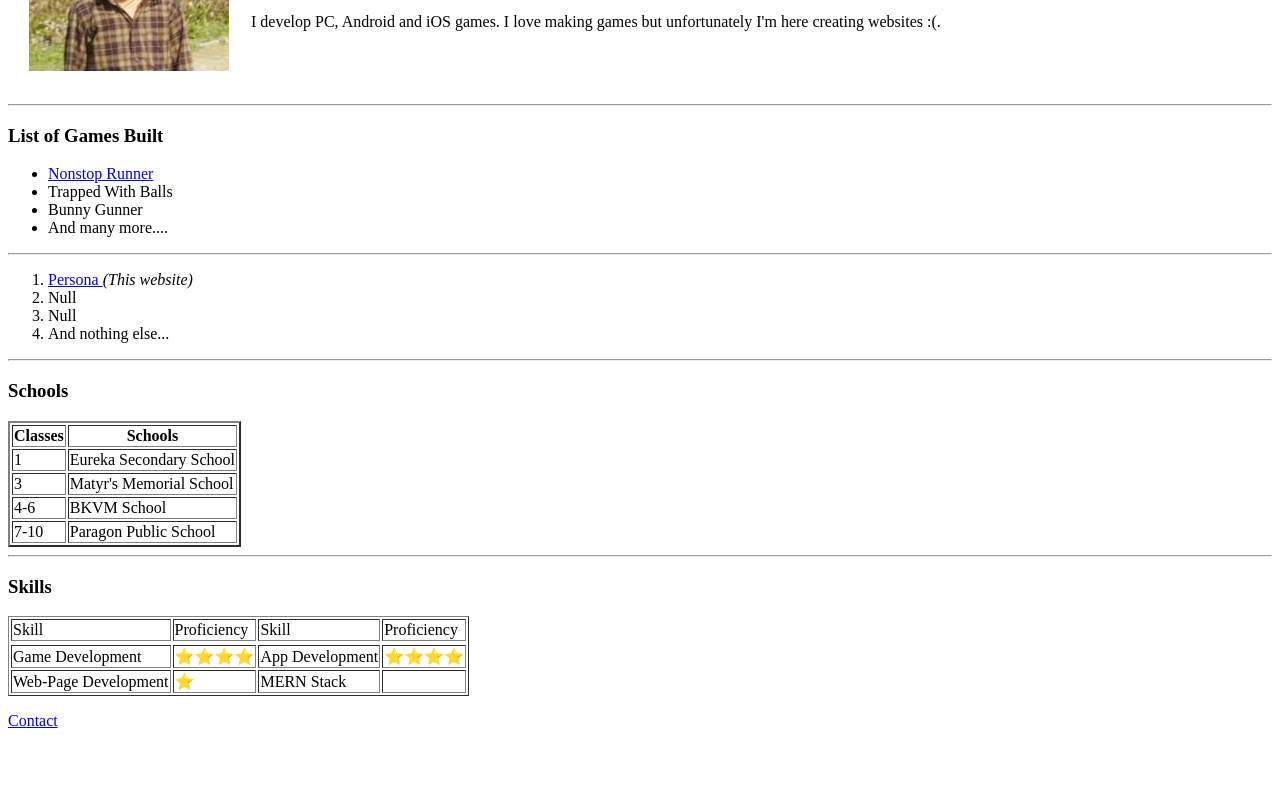
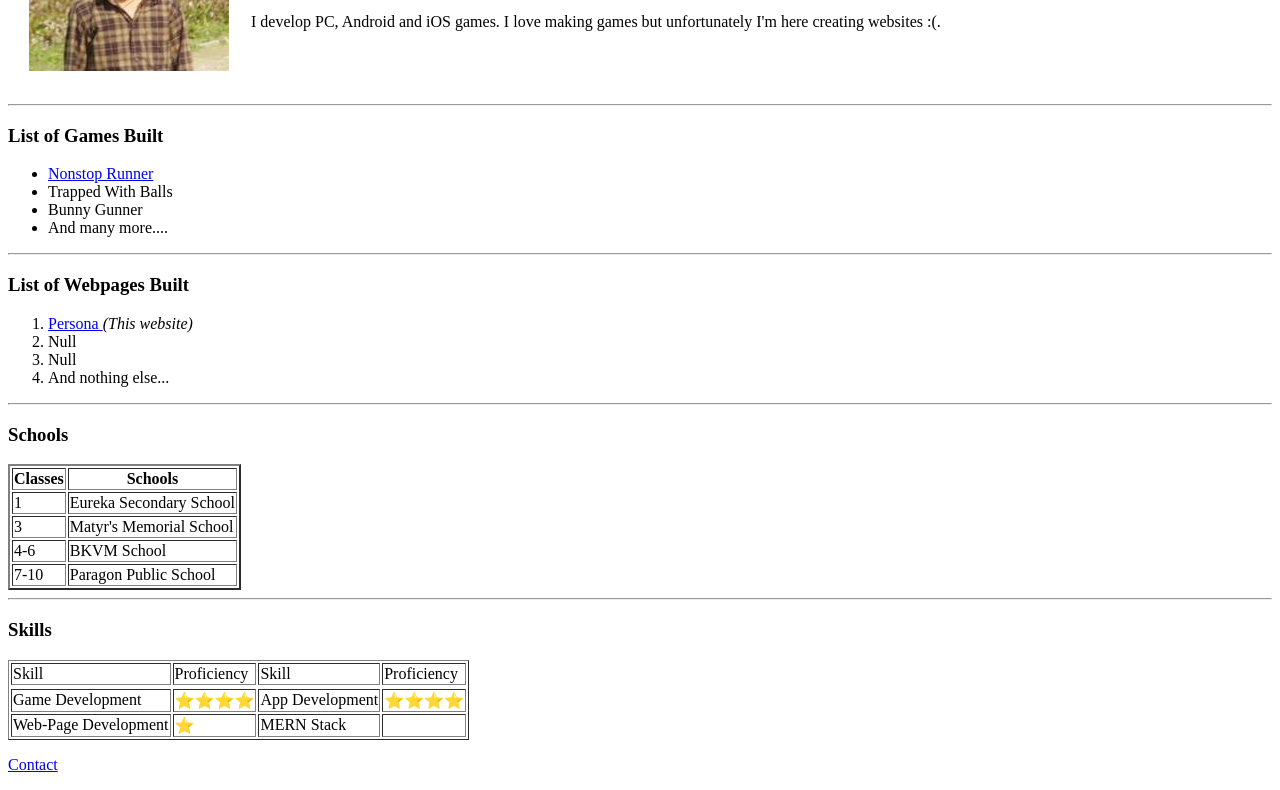
Before and after one commit to RegalAdhikari/WebDev-1.0, a plain HTML site: page index.html in a window 1280 px wide. Shown: the part 158-948 px from the top of the page. Before the commit the page ends 904 px from the top, so only its background shows below. Drawn offline with Linux system fonts and the light colour scheme.

Commit message:
Fixed heading

```diff
--- a/index.html
+++ b/index.html
@@ -27,6 +27,7 @@
         <li>And many more....</li>
     </ul>
     <hr>
+    <h3>List of Webpages Built</h3>
     <ol type="1">
         <li><a href="index.html"> Persona </a><em>(This website)</em></li>
         <li>Null</li>
```
